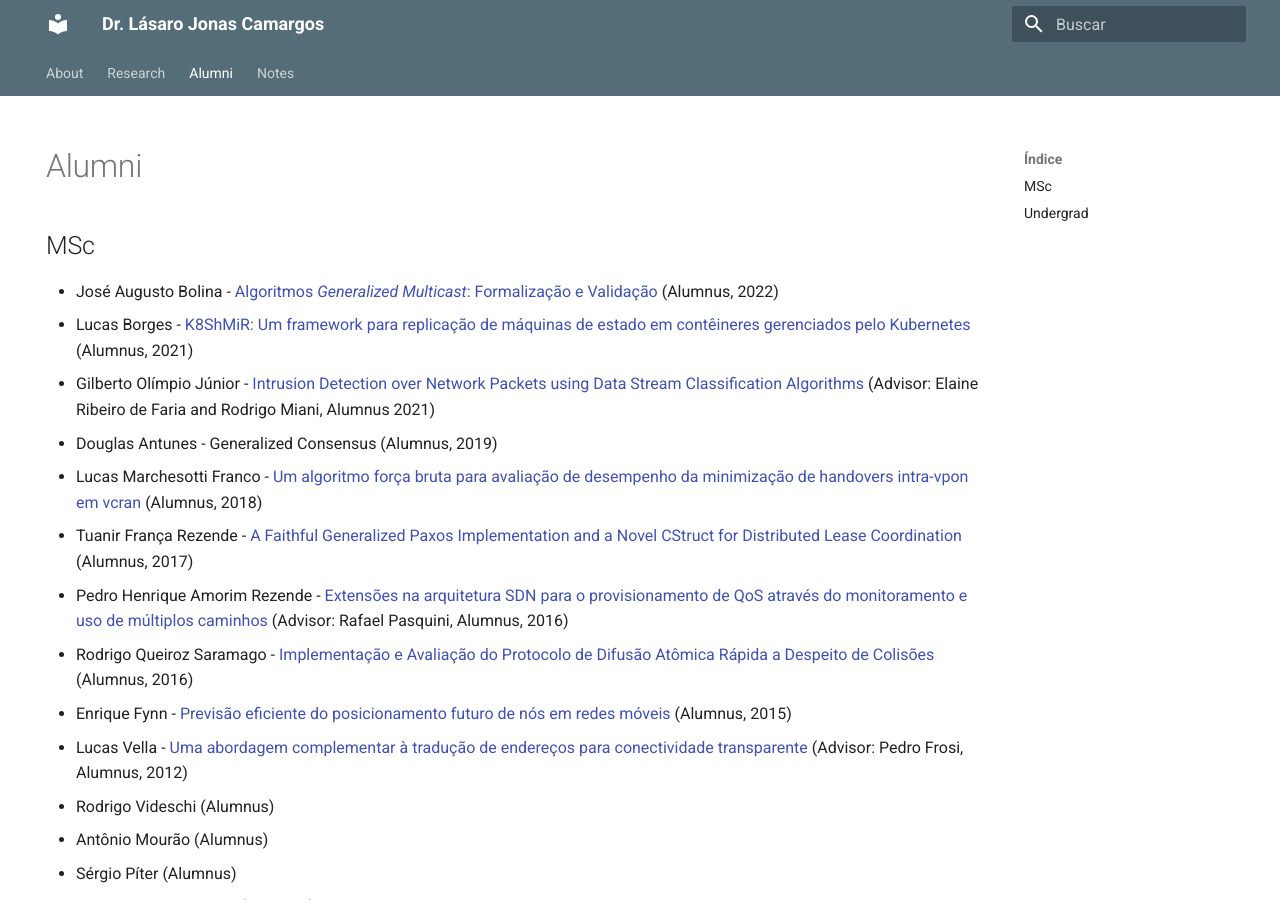
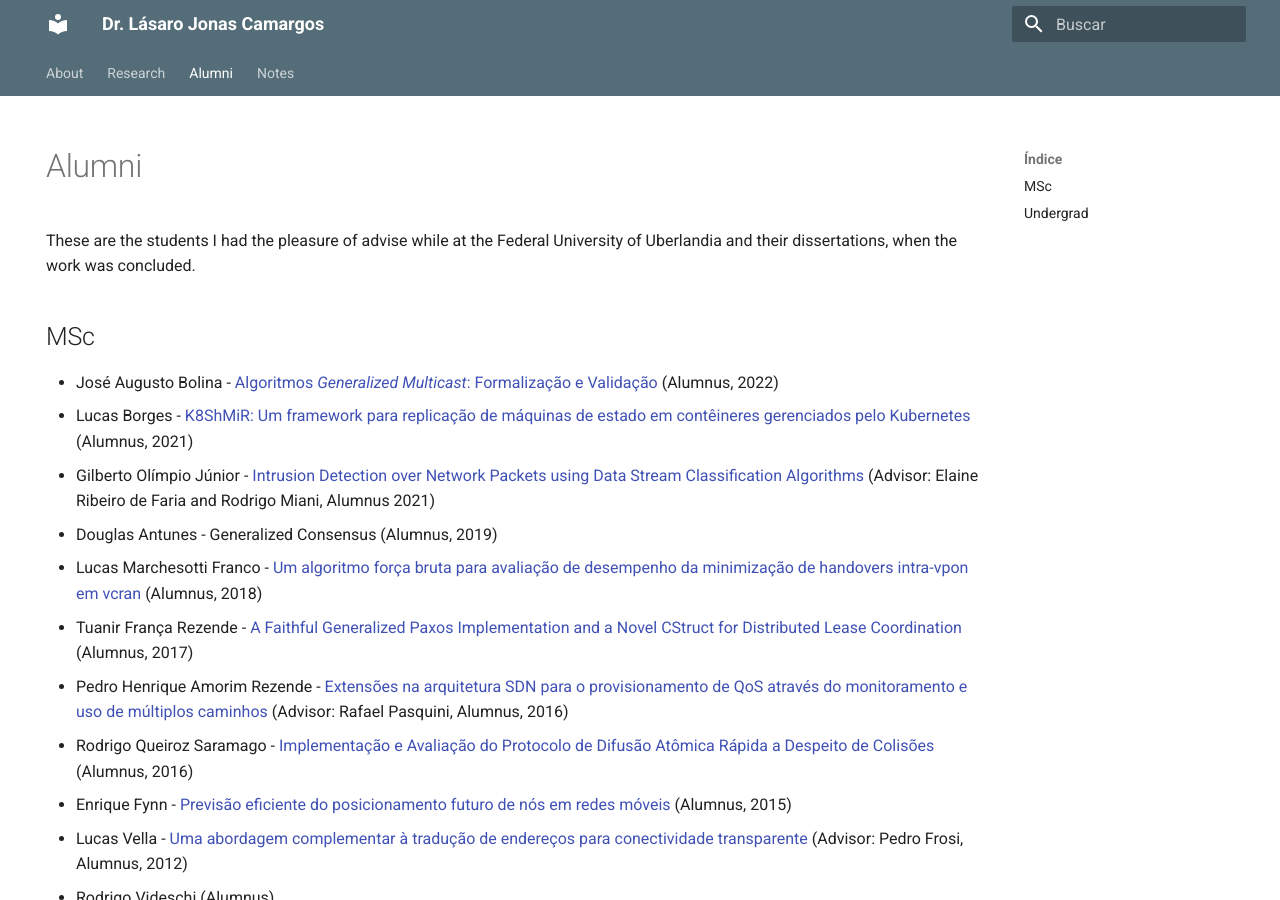
Before and after one commit to lasarojc/lasarojc.github.io, an MkDocs documentation site: the page built from docs/students/index.md, in a window 1280 px wide and 900 px high. Built offline with MkDocs 1.6.1 and Material for MkDocs 9.7.7, drawn with Linux system fonts in a browser that asks for light colours.

Commit message:
Update index.md

```diff
--- a/docs/students/index.md
+++ b/docs/students/index.md
@@ -2,6 +2,8 @@
 hide:
   - navigation
 ---
+
+These are the students I had the pleasure of advise while at the Federal University of Uberlandia and their dissertations, when the work was concluded.
 
 ## MSc
 
```
